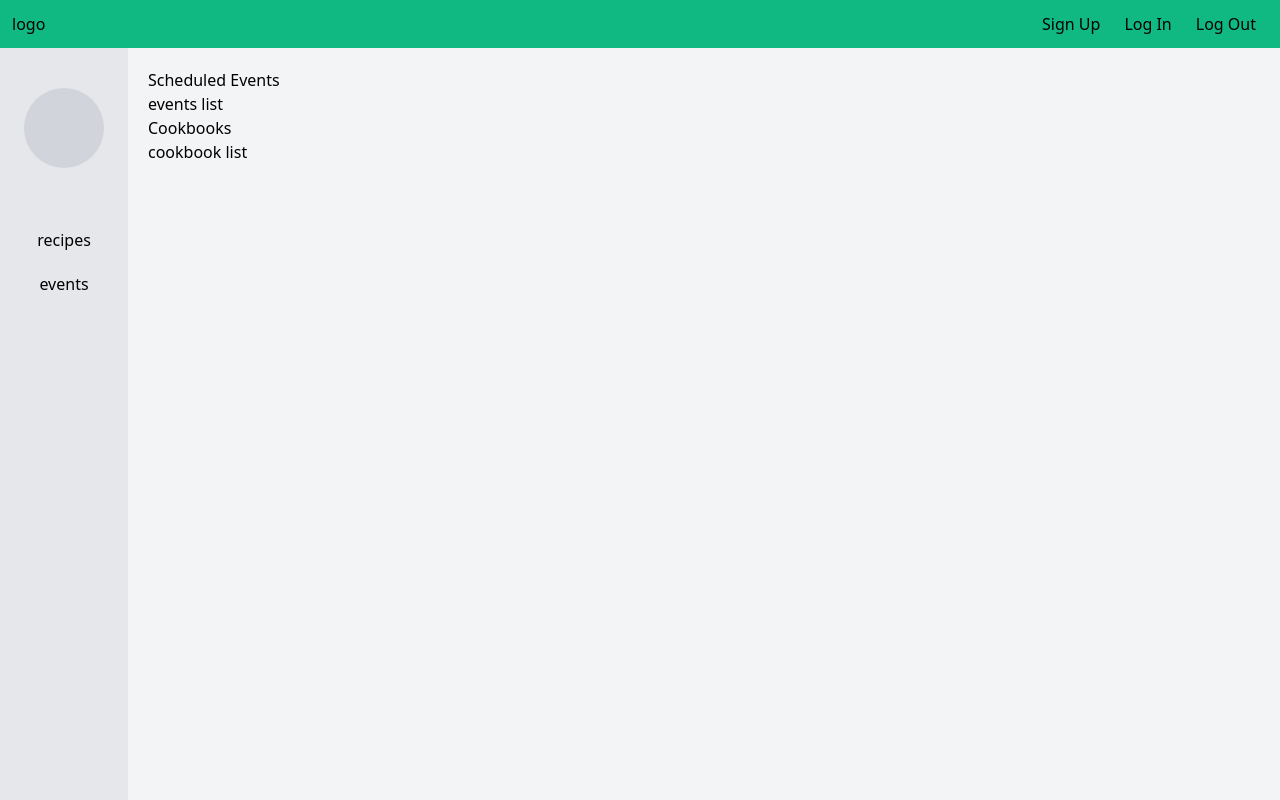
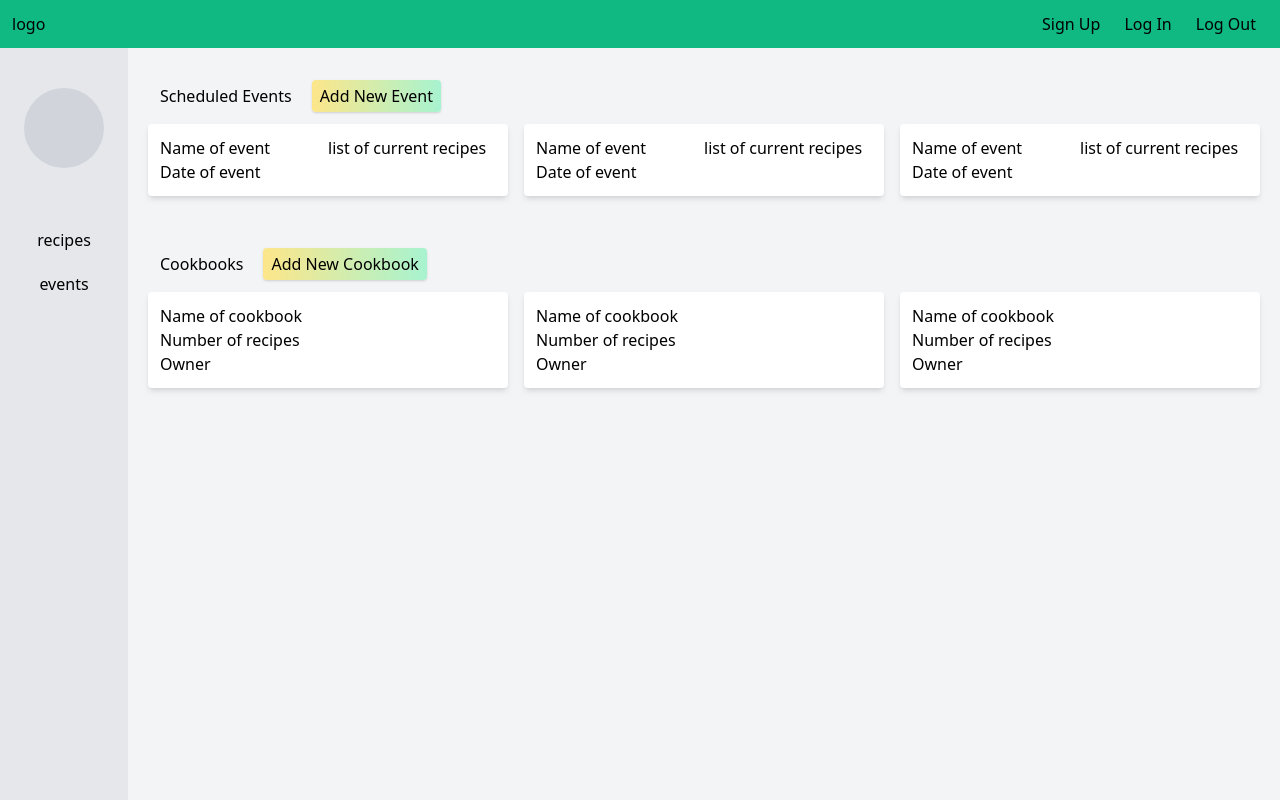
Before and after one commit to wintersen/mealplanner, a React (Create React App) app: page /dashboard in a window 1280 px wide. Built offline with nearby package versions, Linux system fonts and the light colour scheme.

Commit message:
dashboard skeletoned out

```diff
--- /dev/null
+++ b/src/components/Cookbook/RecipeCard.js
@@ -0,0 +1,9 @@
+import React from 'react';
+
+const RecipeCard = () => {
+    return(
+        <div>adslkjnhds</div>
+    )
+}
+
+export default RecipeCard
--- /dev/null
+++ b/src/components/Dashboard/CookbookCard.js
@@ -0,0 +1,19 @@
+import React from 'react';
+
+const CookbookCard = () => {
+    return(
+        <div className="bg-white shadow-md rounded p-3">
+            <div className="">
+                <div>
+                    <h3>Name of cookbook</h3>
+                    <h4>Number of recipes</h4>
+                    Owner
+                </div>
+            </div>
+
+
+        </div>
+    )
+}
+
+export default CookbookCard
--- a/src/components/Dashboard/Dashboard.js
+++ b/src/components/Dashboard/Dashboard.js
@@ -1,5 +1,7 @@
 import React from 'react';
 import SideNav from '../Navbars/SideNav';
+import CookbookCard from './CookbookCard';
+import EventCard from './EventCard';
 
 
 const Dashboard = () =>{
@@ -10,12 +12,32 @@ const Dashboard = () =>{
                     <SideNav />
                 </div>
                 <div className="col-span-9 bg-gray-100 overflow auto p-5">
-
-                    <h1>Scheduled Events</h1>
-                    <div>events list</div>
-
-                    <h1>Cookbooks</h1>
-                    <div>cookbook list</div>
+                    <section className="mb-10 max-h-1/2">
+                        <div className="p-3">
+                            <span>Scheduled Events</span>
+                            <button type="button" className="bg-gradient-to-r from-yellow-200 to-green-200 ml-5  rounded shadow">
+                                <div className="bg-yellow-200 h-full w-full py-1 px-2 bg-opacity-0 hover:bg-opacity-100 rounded transition ease-in-out duration-250">Add New Event</div>
+                            </button>
+                        </div>
+                        <div className="grid grid-cols-3 gap-4">
+                            <EventCard />
+                            <EventCard />
+                            <EventCard />
+                        </div>
+                    </section>
+                    <section className="max-h-1/2">
+                        <div className="p-3">
+                            <span>Cookbooks</span>
+                            <button type="button" className="bg-gradient-to-r from-yellow-200 to-green-200 ml-5  rounded shadow">
+                                <div className="bg-yellow-200 h-full w-full py-1 px-2 bg-opacity-0 hover:bg-opacity-100 rounded transition ease-in-out duration-250">Add New Cookbook</div>
+                            </button>
+                        </div>
+                        <div className="grid grid-cols-3 gap-4">
+                            <CookbookCard />
+                            <CookbookCard />
+                            <CookbookCard />
+                        </div>
+                    </section>
 
                 </div>
             </div>
--- /dev/null
+++ b/src/components/Dashboard/EventCard.js
@@ -0,0 +1,22 @@
+import React from 'react';
+
+const EventCard = () => {
+    return(
+        <div className="bg-white shadow-md rounded p-3">
+            <div className="grid grid-cols-2">
+                <div>
+                    <h3>Name of event</h3>
+                    <h4>Date of event</h4>
+                </div>
+                <div>
+                    list of current recipes
+
+                </div>
+            </div>
+
+
+        </div>
+    )
+}
+
+export default EventCard
--- a/src/index.css
+++ b/src/index.css
@@ -1,3 +1,7 @@
 @tailwind base;
 @tailwind components;
 @tailwind utilities;
+
+@layer components {
+
+}
--- a/tailwind.config.js
+++ b/tailwind.config.js
@@ -2,7 +2,17 @@ module.exports = {
   purge: ['./src/**/*.{js,jsx,ts,tsx}', './public/index.html'],
   darkMode: false, // or 'media' or 'class'
   theme: {
-    extend: {},
+    maxHeight: {
+      '0': '0',
+      '1/4': '25%',
+      '1/2': '50%',
+      '3/4': '75%',
+      'full': '100%',
+     },
+
+    extend: {
+
+    },
   },
   variants: {
     extend: {},
```
Also changed, not shown: src/App.css (deleted).
